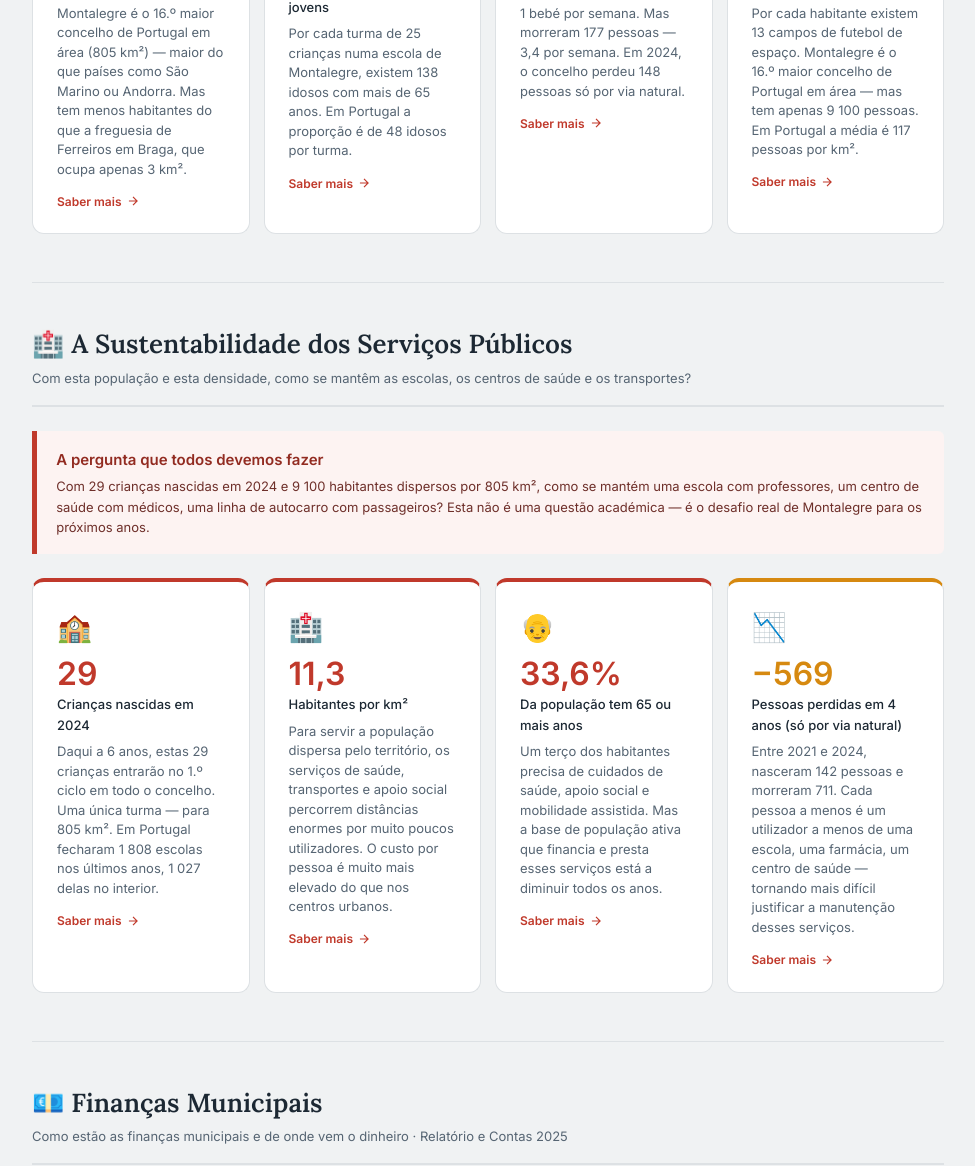
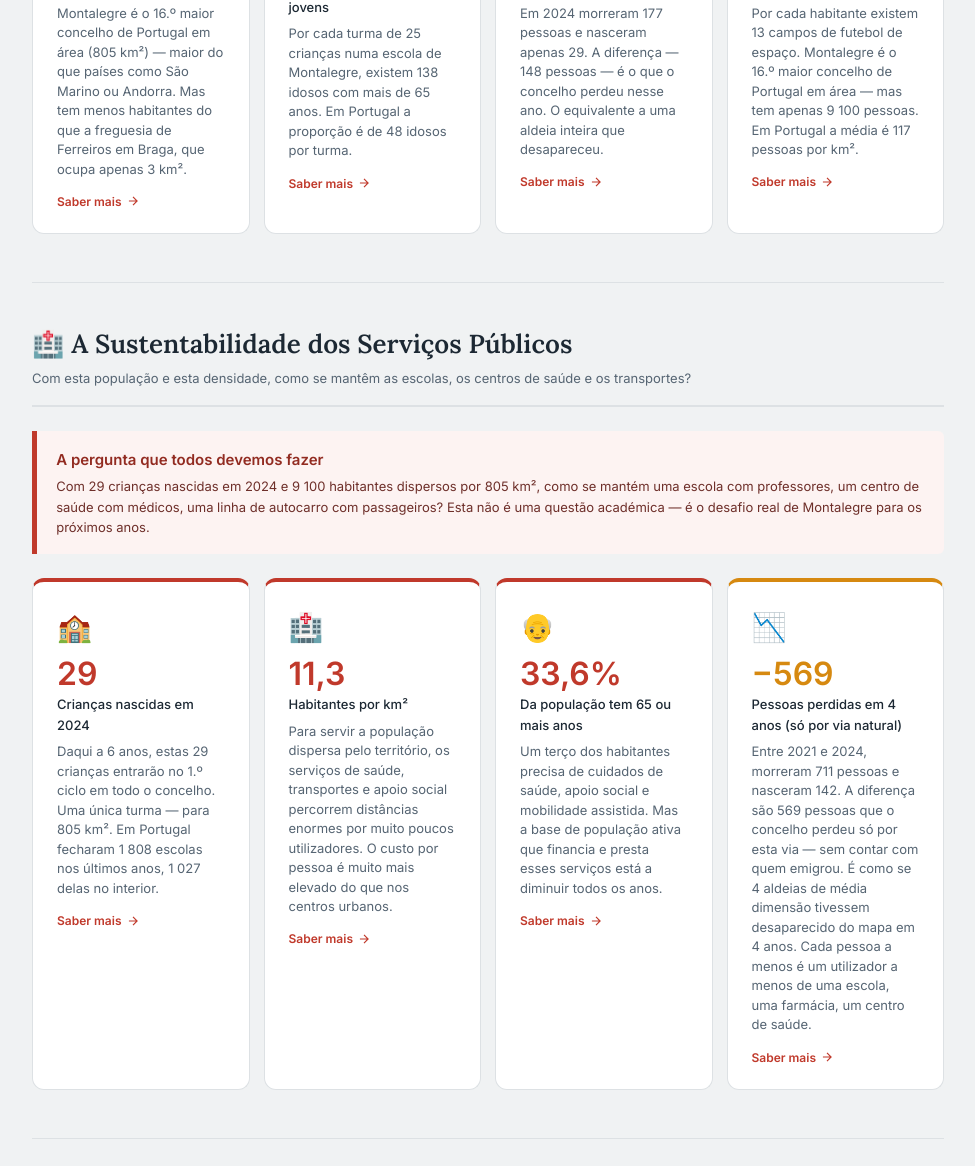
Before and after one commit to jpacorreia-lab/montalegre, a plain HTML site: page index.html in a window 1280 px wide. Shown: the part 634-1800 px from the top of the page, without its empty margins (152-1127 px from the left). Drawn offline with nearby package versions, Linux system fonts and the light colour scheme.

Commit message:
index.html

```diff
--- a/index.html
+++ b/index.html
@@ -188,7 +188,7 @@ footer strong{color:#aab7b8}
       <div class="f-icon">👶</div>
       <div class="f-value red">29</div>
       <div class="f-label">Bebés nascidos em 2024</div>
-      <div class="f-plain">1 bebé por semana. Mas morreram 177 pessoas — 3,4 por semana. Em 2024, o concelho perdeu 148 pessoas só por via natural.</div>
+      <div class="f-plain">Em 2024 morreram 177 pessoas e nasceram apenas 29. A diferença — 148 pessoas — é o que o concelho perdeu nesse ano. O equivalente a uma aldeia inteira que desapareceu.</div>
       <div class="f-more">Saber mais <svg width="14" height="14" viewBox="0 0 24 24" fill="none" stroke="currentColor" stroke-width="2"><path d="M5 12h14M12 5l7 7-7 7"/></svg></div>
     </div>
 
@@ -262,7 +262,7 @@ footer strong{color:#aab7b8}
     <div class="detail-inner">
       <div class="al">
         <div class="al-t">Em 4 anos nasceram 142 pessoas. Morreram 711.</div>
-        <div class="al-b">Entre 2021 e 2024, o saldo natural foi de −569 pessoas. É como se uma aldeia de média dimensão desaparecesse do mapa em 4 anos — apenas por esta via, sem contar com emigração.</div>
+        <div class="al-b">Entre 2021 e 2024, morreram 711 pessoas e nasceram 142. A diferença são 569 pessoas que o concelho perdeu em 4 anos só por esta via — sem contar com emigração. Em 2024, morreram 177 e nasceram 29: menos 148 pessoas, o equivalente a uma aldeia inteira num único ano.</div>
       </div>
       <div class="card">
         <div class="card-title">Nascimentos vs. mortes em Montalegre (2021–2024)</div>
@@ -332,7 +332,7 @@ footer strong{color:#aab7b8}
       <div class="f-icon">📉</div>
       <div class="f-value amber">−569</div>
       <div class="f-label">Pessoas perdidas em 4 anos (só por via natural)</div>
-      <div class="f-plain">Entre 2021 e 2024, nasceram 142 pessoas e morreram 711. Cada pessoa a menos é um utilizador a menos de uma escola, uma farmácia, um centro de saúde — tornando mais difícil justificar a manutenção desses serviços.</div>
+      <div class="f-plain">Entre 2021 e 2024, morreram 711 pessoas e nasceram 142. A diferença são 569 pessoas que o concelho perdeu só por esta via — sem contar com quem emigrou. É como se 4 aldeias de média dimensão tivessem desaparecido do mapa em 4 anos. Cada pessoa a menos é um utilizador a menos de uma escola, uma farmácia, um centro de saúde.</div>
       <div class="f-more">Saber mais <svg width="14" height="14" viewBox="0 0 24 24" fill="none" stroke="currentColor" stroke-width="2"><path d="M5 12h14M12 5l7 7-7 7"/></svg></div>
     </div>
 
```
